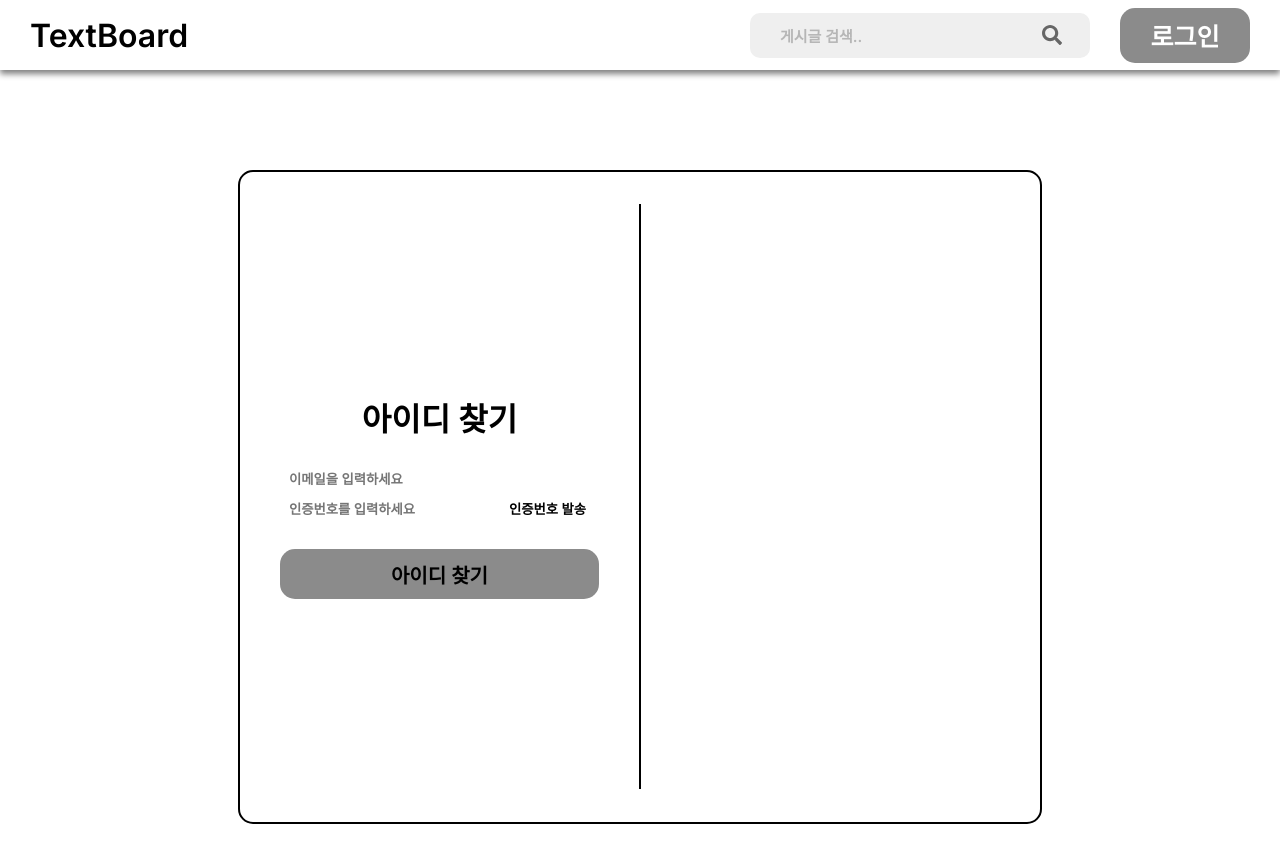
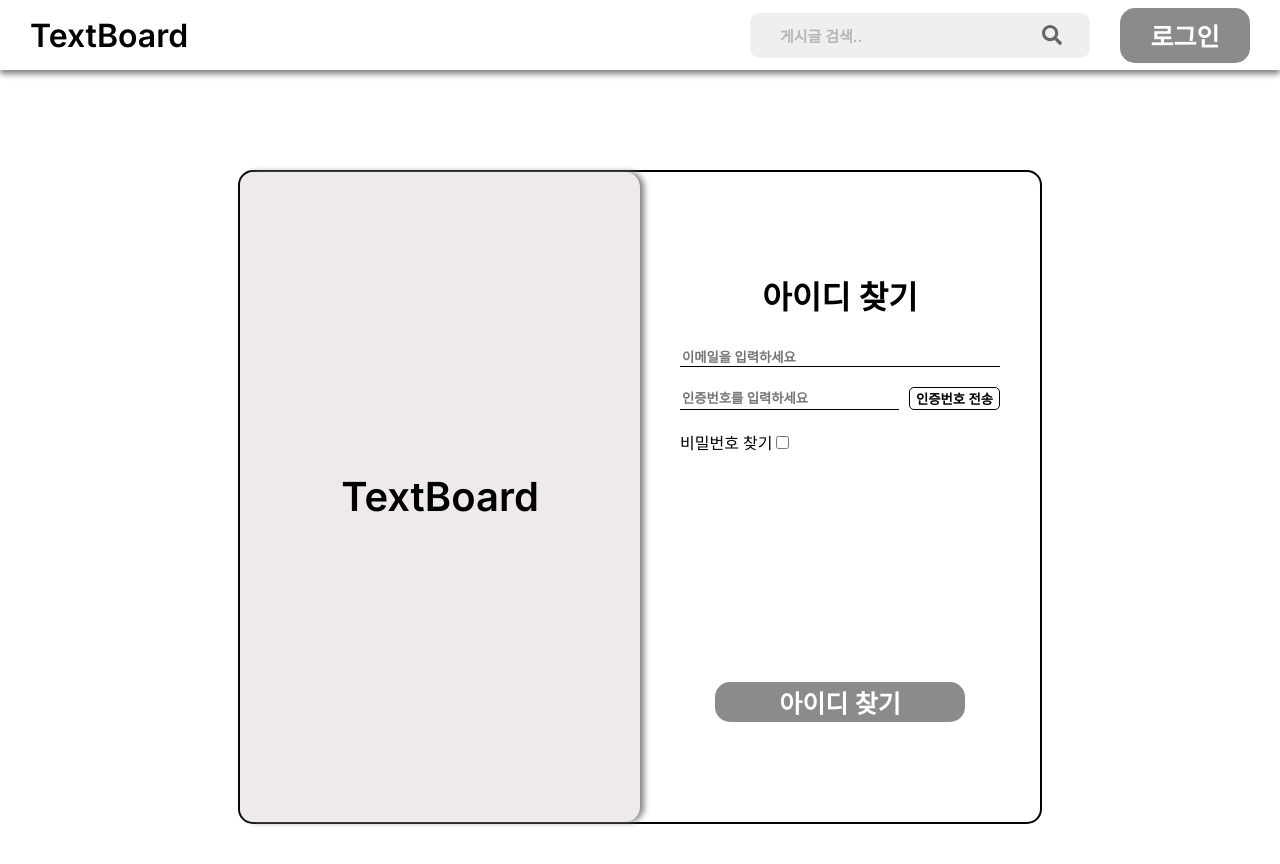
Before and after one commit to five-standard/Entry-FrontEnd, a React (Create React App) app: page /find in a window 1280 px wide. Shown: the top 864 px of the page. Built offline with nearby package versions, Linux system fonts and the light colour scheme.

Commit message:
🌧 :: 계정 찾기 페이지 완성

```diff
--- a/src/pages/Find.js
+++ b/src/pages/Find.js
@@ -1,23 +1,43 @@
-import React, { useState, useRef } from 'react';
+import { useMediaQuery } from 'react-responsive';
 import { styled } from 'styled-components';
+import React, { useState } from 'react';
+import { Button } from '../components/common/Button';
+import { Logo } from '../components/common/Logo';
 
 export const Find = () => {
+  const isPc = useMediaQuery({ query: "(min-width: 820px)" }); //true: PC, false: Mobile
+  const [check, setCheck] = useState(false);
+
+  const handleCheck = (e) => {
+    setCheck(e.target.checked);
+  }
+
   return <Wrapper>
-     <Container>
-      <FindSection>
-        <h1>아이디 찾기</h1>
+    <Container pc={isPc}>
+      {
+        isPc
+        ? <Logo />
+        : undefined
+      }
+      <div>
+        <FindSection pc={isPc}>
+          <Top>
+            <h1>{!check?"아이디 찾기":"비밀번호 찾기"}</h1>
             <div>
               <input type="email" placeholder="이메일을 입력하세요" />
+              <input name="pwHide" type="text" placeholder="아이디를 입력하세요" style={{display: check?"block":"none"}}/>
               <div>
-            <input type="number" placeholder="인증번호를 입력하세요" />
-            <input type="button" value="인증번호 발송"/>
+                <input type="text" placeholder="인증번호를 입력하세요" />
+                <input type="button" value="인증번호 전송" />
               </div>
+              <label>
+              <div>비밀번호 찾기 <input type="checkbox" onChange={handleCheck} checked={check}/></div>
+              </label>
             </div>
-        <button>아이디 찾기</button>
+          </Top>
+          <Button Text={!check?"아이디 찾기":"비밀번호 찾기"} Width={250} Height={40} Style={{fontSize: "20px"}} />
         </FindSection>
-      <MiddleBar />
-      <FindSection>
-      </FindSection>
+      </div>
     </Container>
   </Wrapper>
 };
@@ -32,48 +52,59 @@ const Wrapper = styled.div`
 
 const Container = styled.div`
   display: flex;
-  align-items: center;
-  justify-content: space-between;
-  width: 800px;
-  height: 650px;
-  background: #ffffff;
+  width: ${props => props.pc?"800px":"350px"};
+  height: ${props => props.pc?"650px":"550px"};
   border-radius: 15px;
   border: 2px solid black;
-`
-
-const MiddleBar = styled.div`
-  width: 2px;
-  height: 90%;
-  background: #000;
 `
 
 const FindSection = styled.div`
   gap: 30px;
   display: flex;
+  align-items: center;
   flex-direction: column;
-  justify-content: center;
+  justify-content: space-between;
+  width: ${props => props.pc?"400px":"350px"};
+  height: 100%;
+  padding-top: 100px;
+  padding-bottom: 100px;
+  border-radius: 15px;
+  box-sizing: border-box;
+  & input {
+    border-bottom: 1px solid black;
+  }
+  & input[type="button"] {
+    cursor: pointer;
+    transition: 0.2s;
+    border-radius: 5px;
+    border: 1px solid black;
+    color: black;
+    &:hover {
+      background: whitesmoke;
+    }
+  }
+  & input[name="pwHide"] {
+    display: "none";
+  }
+`
+
+const Top = styled.div`
+  gap: 30px;
+  display: flex;
   align-items: center;
-  width: 400px;
-  height: 100%;
-  box-sizing: border-box;
-  border-radius: 15px;
-  & > div {
+  flex-direction: column;
+  width: 100%;
+  & > div { //입력 항목
+    gap: 20px;
     display: flex;
+    flex-direction: column;
+    width: 80%;
+    & > div { //인증번호 항목
       gap: 10px;
-    flex-direction: column;
-    & > div { display: flex; gap: 20px; }
+      display: flex;
+      & > input:nth-child(1) {
+        width: 70%;
       }
-  & > button {
-    width: 80%;
-    height: 50px;
-    font-size: 20px;
-    font-weight: 600;
-    transition: 0.2s;
-    background: #8b8b8b;
-    border-radius: 15px;
-    &:hover {
-      transition: 0.2s;
-      background-color: #515151;
     }
   }
 `
```
Lines whose indentation alone changed are shown as unchanged.
